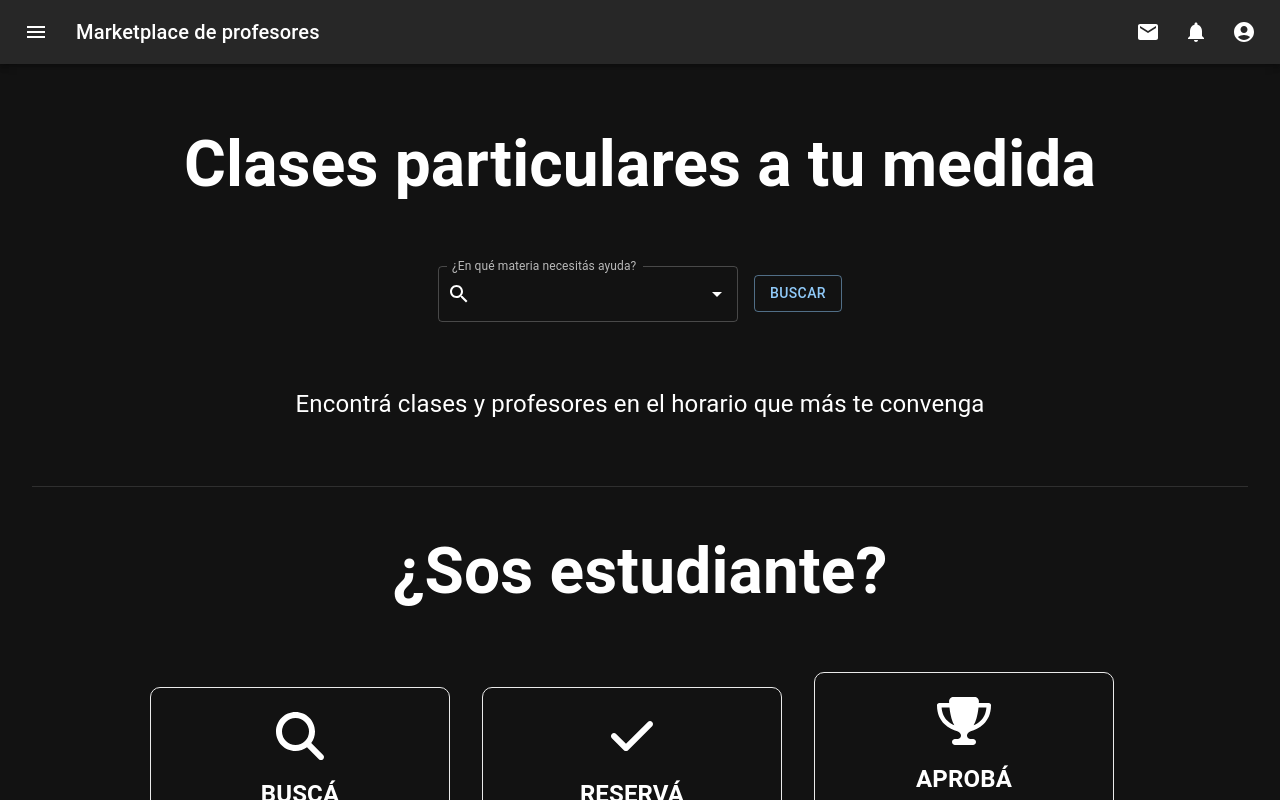
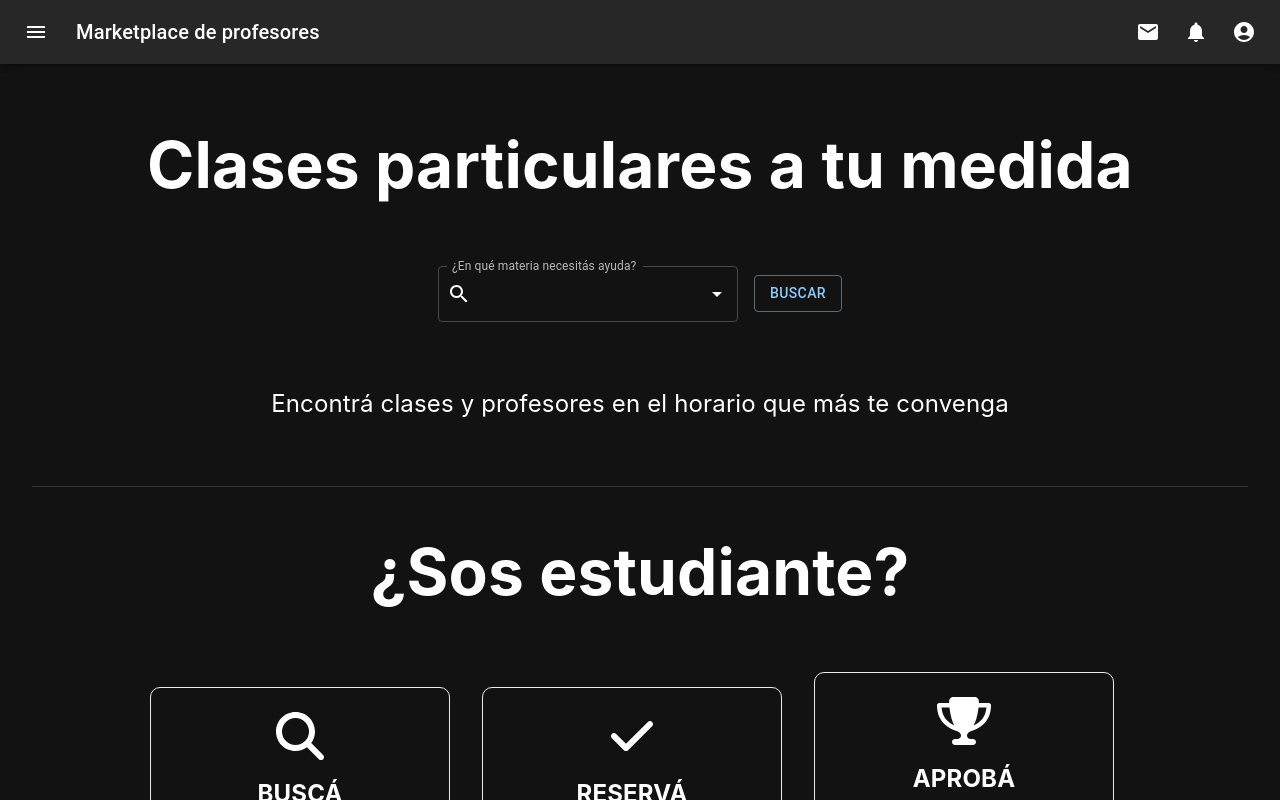
Before and after one commit to 3nu3l/marketplace-profesores-particulares, a Next.js app in the folder frontend/: page / in a window 1280 px wide. Shown: the top 800 px of the page. Built offline with nearby package versions, Linux system fonts and the light colour scheme.

Commit message:
add important

```diff
--- a/frontend/styles/globals.css
+++ b/frontend/styles/globals.css
@@ -3,7 +3,7 @@ body {
   padding: 0;
   margin: 0;
   font-family: -apple-system, BlinkMacSystemFont, Segoe UI, Roboto, Oxygen,
-    Ubuntu, Cantarell, Fira Sans, Droid Sans, Helvetica Neue, sans-serif;
+    Ubuntu, Cantarell, Fira Sans, Droid Sans, Helvetica Neue, sans-serif !important;
 }
 
 a {
```
